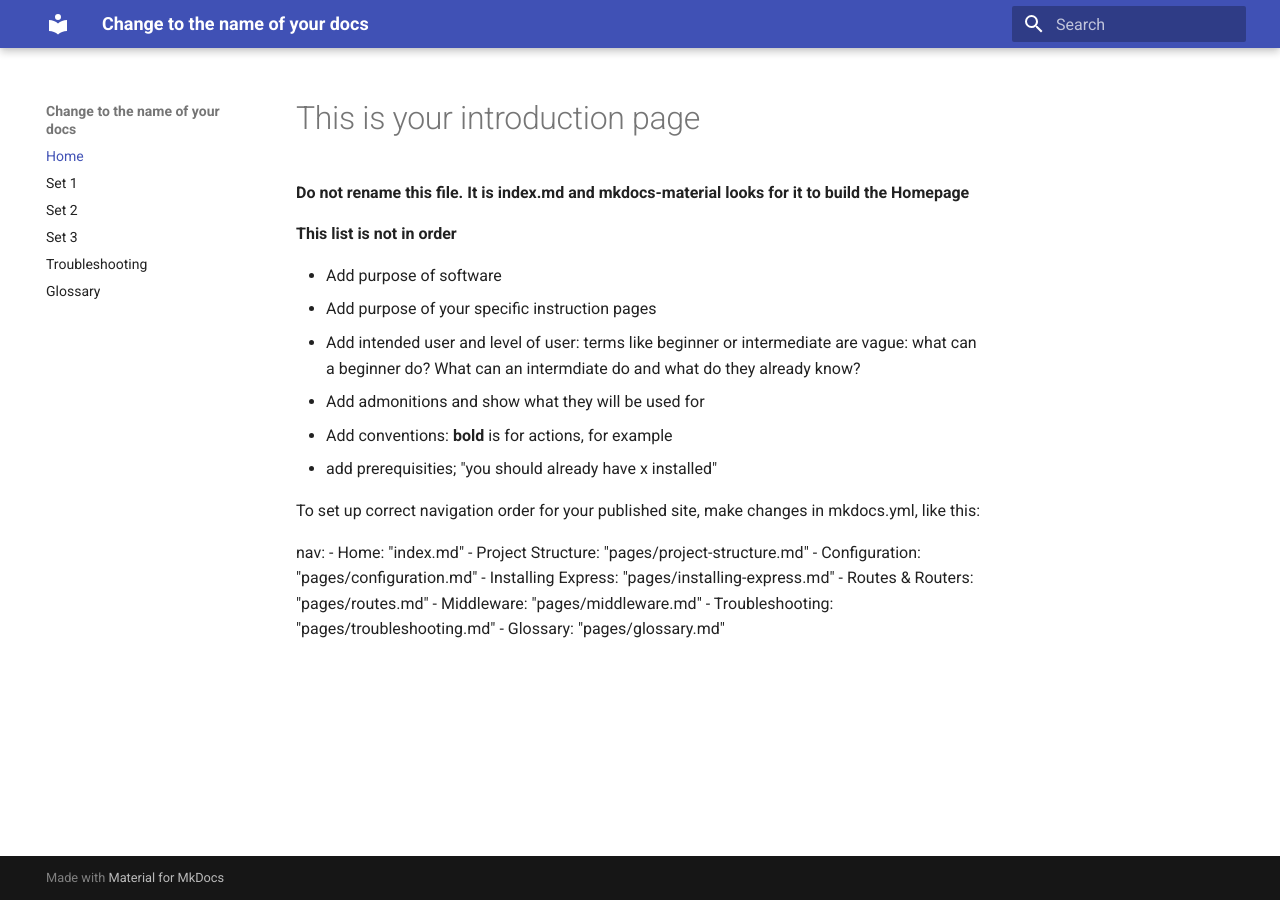
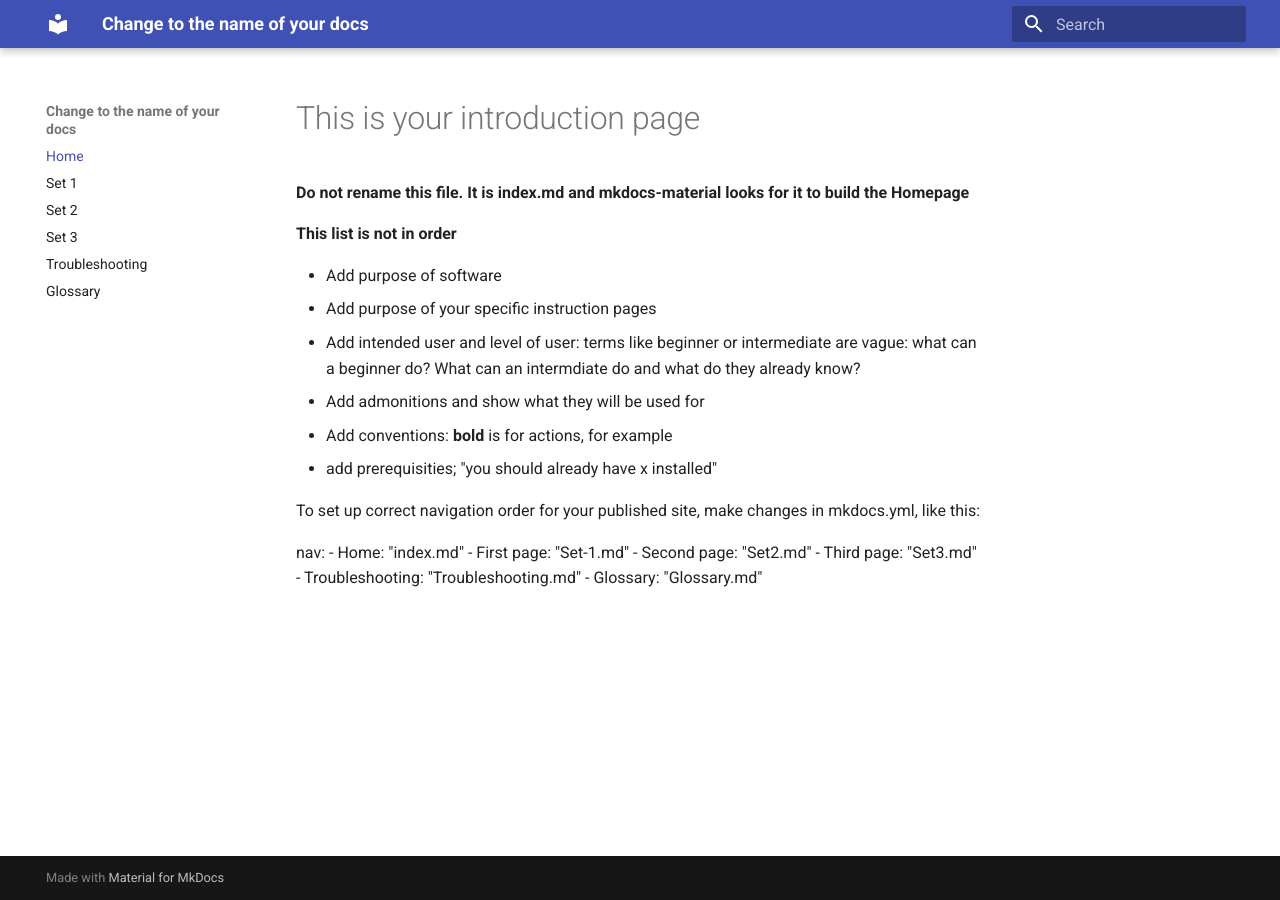
Before and after one commit to SamLee77/ST2025, an MkDocs documentation site: the page built from docs/index.md, in a window 1280 px wide. Built offline with MkDocs 1.6.1 and Material for MkDocs 9.7.7, drawn with Linux system fonts in a browser that asks for light colours.

Commit message:
Update index.md

```diff
--- a/docs/index.md
+++ b/docs/index.md
@@ -15,10 +15,8 @@ To set up correct navigation order for your published site, make changes in mkdo
 
 nav:
   - Home: "index.md"
-  - Project Structure: "pages/project-structure.md"
-  - Configuration: "pages/configuration.md"
-  - Installing Express: "pages/installing-express.md"
-  - Routes & Routers: "pages/routes.md"
-  - Middleware: "pages/middleware.md"
-  - Troubleshooting: "pages/troubleshooting.md"
-  - Glossary: "pages/glossary.md"
+  - First page: "Set-1.md"
+  - Second page: "Set2.md"
+  - Third page: "Set3.md"
+  - Troubleshooting: "Troubleshooting.md"
+  - Glossary: "Glossary.md"
```
